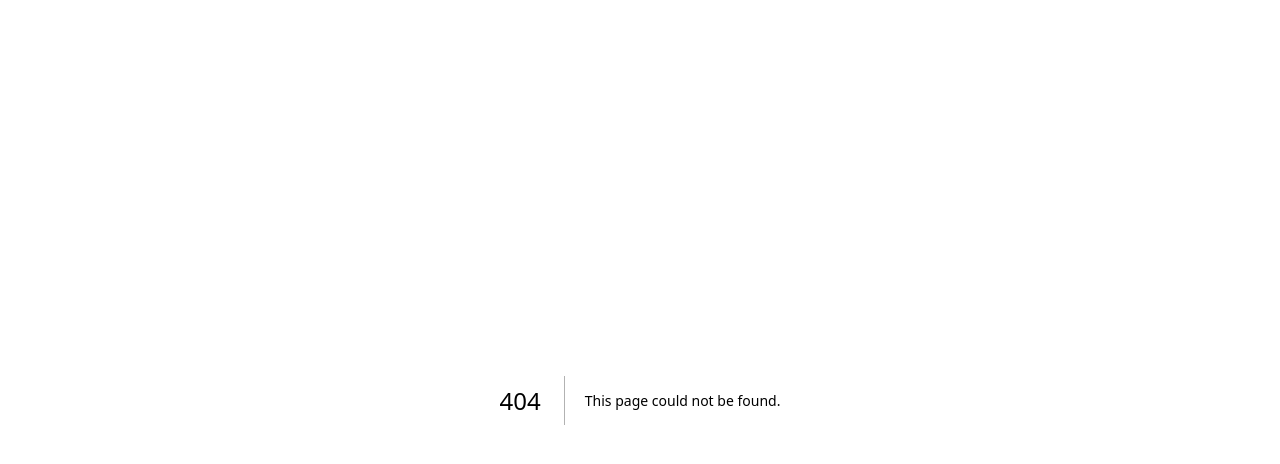
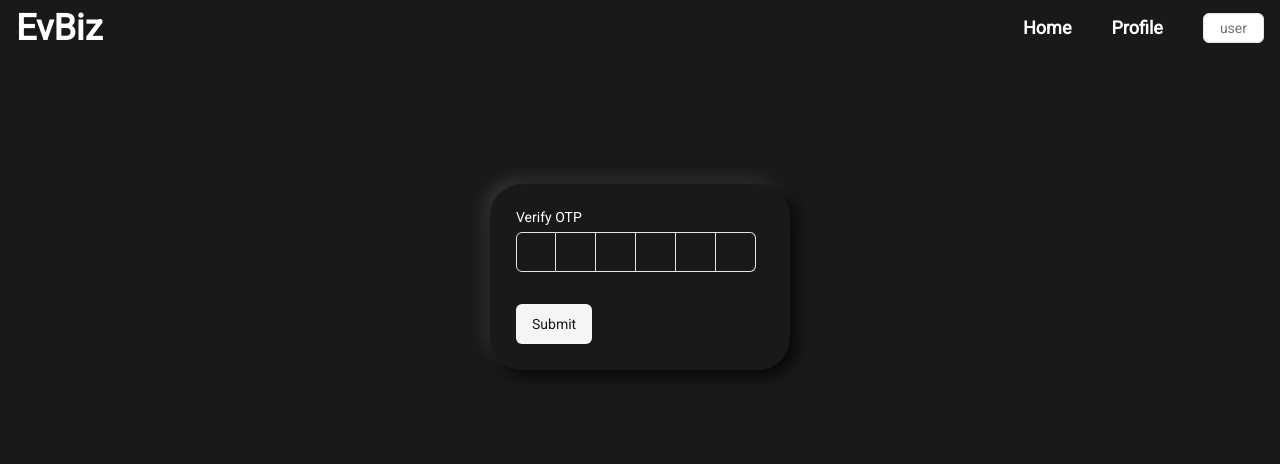
Before and after one commit to Atmajo/EvBiz, a Next.js app: page /profile/update/verify in a window 1280 px wide. Before the commit this address had no page. Shown: the top 464 px of the page. Built offline with nearby package versions, Linux system fonts and the light colour scheme; no server answers.

Commit message:
chore: Update global CSS styles and avatar component
- Update the background color and text color in the global CSS file to improve readability.
- Modify the avatar component to use black text color for the user's first name.

```diff
--- a/src/app/(root)/(routes)/profile/update/verfiy/page.tsx
+++ /dev/null
@@ -1,93 +0,0 @@
-"use client";
-
-import React from "react";
-import { zodResolver } from "@hookform/resolvers/zod";
-import { useForm } from "react-hook-form";
-import { z } from "zod";
-
-import { Button } from "@/components/ui/button";
-import {
-  Form,
-  FormControl,
-  FormField,
-  FormItem,
-  FormLabel,
-  FormMessage,
-} from "@/components/ui/form";
-import {
-  InputOTP,
-  InputOTPGroup,
-  InputOTPSeparator,
-  InputOTPSlot,
-} from "@/components/ui/input-otp";
-import { useRouter } from "next/navigation";
-import { useCookies } from "react-cookie";
-
-const formSchema = z.object({
-  phone: z
-    .string()
-    .min(10, {
-      message: "Username must be at least 10 digits.",
-    })
-    .max(10, {
-      message: "Username must be at least 10 digits.",
-    }),
-  github: z.string().url({ message: "Please enter a valid URL." }),
-  fb: z.string().url({ message: "Please enter a valid URL." }),
-  ig: z.string().url({ message: "Please enter a valid URL." }),
-  twitter: z.string().url({ message: "Please enter a valid URL." }),
-});
-
-const UpadteForn = () => {
-  const router = useRouter();
-  const [cookies, setCookie] = useCookies(["phone"]);
-  const form = useForm<z.infer<typeof formSchema>>({
-    resolver: zodResolver(formSchema),
-    defaultValues: {
-      phone: "",
-      github: "",
-      fb: "",
-      ig: "",
-      twitter: "",
-    },
-  });
-
-  function onSubmit(values: z.infer<typeof formSchema>) {
-    console.log(values);
-  }
-
-  return (
-    <Form {...form}>
-      <form onSubmit={form.handleSubmit(onSubmit)} className="space-y-8">
-        <FormField
-          control={form.control}
-          name="phone"
-          render={({ field }) => (
-            <FormItem className="flex flex-col justify-start items-start">
-              <FormLabel className="text-white">Phone No.</FormLabel>
-              <FormControl>
-                <InputOTP maxLength={6} {...field}>
-                  <InputOTPGroup>
-                    <InputOTPSlot index={0} />
-                    <InputOTPSlot index={1} />
-                    <InputOTPSlot index={2} />
-                    <InputOTPSeparator />
-                    <InputOTPSlot index={3} />
-                    <InputOTPSlot index={4} />
-                    <InputOTPSlot index={5} />
-                  </InputOTPGroup>
-                </InputOTP>
-              </FormControl>
-              <FormMessage />
-            </FormItem>
-          )}
-        />
-        <Button type="submit" variant={"secondary"}>
-          Submit
-        </Button>
-      </form>
-    </Form>
-  );
-};
-
-export default UpadteForn;
--- /dev/null
+++ b/src/app/(root)/(routes)/profile/update/verify/page.tsx
@@ -0,0 +1,91 @@
+"use client";
+
+import React from "react";
+import { zodResolver } from "@hookform/resolvers/zod";
+import { useForm } from "react-hook-form";
+import { z } from "zod";
+
+import { Button } from "@/components/ui/button";
+import {
+  Form,
+  FormControl,
+  FormDescription,
+  FormField,
+  FormItem,
+  FormLabel,
+  FormMessage,
+} from "@/components/ui/form";
+import {
+  InputOTP,
+  InputOTPGroup,
+  InputOTPSeparator,
+  InputOTPSlot,
+} from "@/components/ui/input-otp";
+import { useRouter } from "next/navigation";
+import { useCookies } from "react-cookie";
+
+import "@/styles/update-card.css";
+
+const formSchema = z.object({
+  otp: z.string().max(10, {
+    message: "OTP must be of 6 digits",
+  }),
+});
+
+const UpadteForn = () => {
+  const router = useRouter();
+  const [cookies] = useCookies(["phone"]);
+
+  const form = useForm<z.infer<typeof formSchema>>({
+    resolver: zodResolver(formSchema),
+    defaultValues: {
+      otp: "",
+    },
+  });
+
+  function onSubmit(values: z.infer<typeof formSchema>) {
+    console.log(values);
+    //if verified then:
+    router.push("/profile/update");
+  }
+
+  return (
+    <section className="flex flex-col justify-center items-center mt-32">
+      <div className="card">
+        <div className="p-4">
+          <Form {...form}>
+            <form onSubmit={form.handleSubmit(onSubmit)} className="space-y-8">
+              <FormField
+                control={form.control}
+                name="otp"
+                render={({ field }) => (
+                  <FormItem className="flex flex-col justify-start items-start">
+                    <FormLabel className="text-white">Verify OTP</FormLabel>
+                    <FormControl>
+                      <InputOTP maxLength={6} {...field}>
+                        <InputOTPGroup>
+                          <InputOTPSlot index={0} className="text-white" />
+                          <InputOTPSlot index={1} className="text-white" />
+                          <InputOTPSlot index={2} className="text-white" />
+                          <InputOTPSlot index={3} className="text-white" />
+                          <InputOTPSlot index={4} className="text-white" />
+                          <InputOTPSlot index={5} className="text-white" />
+                        </InputOTPGroup>
+                      </InputOTP>
+                    </FormControl>
+                    <FormMessage />
+                  </FormItem>
+                )}
+              />
+              <Button type="submit" variant={"secondary"}>
+                Submit
+              </Button>
+            </form>
+          </Form>
+        </div>
+      </div>
+    </section>
+  );
+};
+
+export default UpadteForn;
--- a/src/app/globals.css
+++ b/src/app/globals.css
@@ -64,6 +64,6 @@
     @apply border-border;
   }
   body {
-    @apply bg-background text-foreground;
+    @apply bg-[#191919] text-white;
   }
 }
--- a/src/components/avatar.tsx
+++ b/src/components/avatar.tsx
@@ -6,10 +6,10 @@ import React from "react";
 const AvatarProf = () => {
   const { user } = useUser();
   return (
-    <div className="flex justify-between items-center gap-4 bg-white border rounded-md px-4 py-2">
+    <div className="flex justify-between items-center gap-4 bg-white border rounded-md px-4 py-1">
       <UserButton />
       <div className="flex flex-col">
-        <h1 className="text-sm">{user?.firstName}</h1>
+        <h1 className="text-sm text-black">{user?.firstName}</h1>
         <p className="text-sm text-muted-foreground font-extralight">{"user"}</p>
       </div>
     </div>
--- a/src/components/navar.tsx
+++ b/src/components/navar.tsx
@@ -3,7 +3,14 @@ import Link from "next/link";
 import React from "react";
 import { Avatar } from "./ui/avatar";
 import AvatarProf from "./avatar";
-import { Sheet, SheetContent, SheetFooter, SheetHeader, SheetTrigger } from "./ui/sheet";
+import {
+  Sheet,
+  SheetClose,
+  SheetContent,
+  SheetFooter,
+  SheetHeader,
+  SheetTrigger,
+} from "./ui/sheet";
 import { MenuIcon } from "lucide-react";
 
 const Navbar = () => {
@@ -15,13 +22,13 @@ const Navbar = () => {
       <div className="md:flex items-center gap-10 hidden">
         <Link
           href="/home"
-          className="text-lg font-semibold text-muted-foreground hover:text-accent-foreground"
+          className="text-lg font-semibold hover:text-muted-foreground"
         >
           Home
         </Link>
         <Link
           href="/profile"
-          className="text-lg font-semibold text-muted-foreground hover:text-accent-foreground"
+          className="text-lg font-semibold hover:text-muted-foreground"
         >
           Profile
         </Link>
@@ -32,23 +39,24 @@ const Navbar = () => {
           <SheetTrigger asChild>
             <MenuIcon size={24} />
           </SheetTrigger>
-          <SheetContent className="w-60" side={"left"}>
-            <SheetHeader className="flex justify-start items-start">
-              <h1 className="text-4xl font-extrabold">Menu</h1>
-            </SheetHeader>
+          <SheetContent className="flex flex-col justify-between w-60 bg-[#191919] border-none" side={"left"}>
             <div className="flex flex-col py-5">
+              <SheetClose asChild>
                 <Link
                   href="/home"
-                className="text-lg font-semibold text-muted-foreground hover:text-accent-foreground py-5"
+                  className="text-lg font-semibold hover:text-muted-foreground py-5"
                 >
                   Home
                 </Link>
+              </SheetClose>
+              <SheetClose asChild>
                 <Link
                   href="/profile"
-                className="text-lg font-semibold text-muted-foreground hover:text-accent-foreground py-5"
+                  className="text-lg font-semibold hover:text-muted-foreground py-5"
                 >
                   Profile
                 </Link>
+              </SheetClose>
             </div>
             <SheetFooter>
               <AvatarProf />
--- a/src/components/profile-tab.tsx
+++ b/src/components/profile-tab.tsx
@@ -16,8 +16,7 @@ const ProfileTab = () => {
       <TooltipProvider>
         <Tooltip>
           <TooltipTrigger>
-            <Link href={`/profile`}>
-              <button className="button">
+            <Link href={`/profile`} className="button">
               <svg
                 xmlns="http://www.w3.org/2000/svg"
                 width="1em"
@@ -30,7 +29,6 @@ const ProfileTab = () => {
               >
                 <path d="M12 2.5a5.5 5.5 0 0 1 3.096 10.047 9.005 9.005 0 0 1 5.9 8.181.75.75 0 1 1-1.499.044 7.5 7.5 0 0 0-14.993 0 .75.75 0 0 1-1.5-.045 9.005 9.005 0 0 1 5.9-8.18A5.5 5.5 0 0 1 12 2.5ZM8 8a4 4 0 1 0 8 0 4 4 0 0 0-8 0Z"></path>
               </svg>
-              </button>
             </Link>
           </TooltipTrigger>
           <TooltipContent className="mb-2">Profile</TooltipContent>
@@ -38,8 +36,7 @@ const ProfileTab = () => {
 
         <Tooltip>
           <TooltipTrigger>
-            <Link href={`/profile/update`}>
-              <button className="button">
+            <Link href={`/profile/update`} className="button">
               <svg
                 viewBox="0 0 24 24"
                 width="1em"
@@ -72,7 +69,6 @@ const ProfileTab = () => {
                   ></path>
                 </g>
               </svg>
-              </button>
             </Link>
           </TooltipTrigger>
           <TooltipContent className="mb-2">Update</TooltipContent>
--- a/src/components/update-card.tsx
+++ b/src/components/update-card.tsx
@@ -1,8 +1,16 @@
+"use client";
+
 import React from "react";
+import { zodResolver } from "@hookform/resolvers/zod";
+import { useForm } from "react-hook-form";
+import { z } from "zod";
+
+import { useRouter } from "next/navigation";
+import { useCookies } from "react-cookie";
 
 import "@/styles/update-card.css";
 import { Skeleton } from "./ui/skeleton";
-import UpadteForn from "./update-form";
+import UpdateForm from "./update-form";
 
 interface UpdateCardProps {
   name: string;
@@ -11,6 +19,38 @@ interface UpdateCardProps {
 }
 
 const UpdateCard = ({ name, img, email }: UpdateCardProps) => {
+  const router = useRouter();
+  const [cookies, setCookie] = useCookies(["phone"]);
+
+  const formSchema = z.object({
+    phone: z
+      .string()
+      .min(10, {
+        message: "Username must be at least 10 digits.",
+      })
+      .max(10, {
+        message: "Username must be at least 10 digits.",
+      }),
+    github: z.string().url({ message: "Please enter a valid URL." }),
+    fb: z.string().url({ message: "Please enter a valid URL." }),
+    ig: z.string().url({ message: "Please enter a valid URL." }),
+    twitter: z.string().url({ message: "Please enter a valid URL." }),
+  });
+
+  const form = useForm<z.infer<typeof formSchema>>({
+    resolver: zodResolver(formSchema),
+    defaultValues: {
+      phone: "",
+    },
+  });
+
+  function onSubmit(values: z.infer<typeof formSchema>) {
+    console.log("Form submitted with values:", values);
+    alert(values);
+    // setCookie("phone", values.phone, { path: "/" });
+    // router.push("/profile/update/verify");
+  }
+
   return (
     <div className="card">
       <center>
@@ -49,7 +89,7 @@ const UpdateCard = ({ name, img, email }: UpdateCardProps) => {
           )}
         </div>
         <div className="mt-5">
-          <UpadteForn />
+          <UpdateForm />
         </div>
       </center>
     </div>
--- a/src/components/update-form.tsx
+++ b/src/components/update-form.tsx
@@ -9,7 +9,6 @@ import { Button } from "@/components/ui/button";
 import {
   Form,
   FormControl,
-  FormDescription,
   FormField,
   FormItem,
   FormLabel,
@@ -19,42 +18,37 @@ import { Input } from "@/components/ui/input";
 import { useRouter } from "next/navigation";
 import { useCookies } from "react-cookie";
 
+const UpdateForm = () => {
+  const router = useRouter();
+  const [cookies, setCookie] = useCookies(["phone"]);
+
 const formSchema = z.object({
   phone: z
     .string()
-    .min(10, {
-      message: "Username must be at least 10 digits.",
-    })
     .max(10, {
       message: "Username must be at least 10 digits.",
     }),
-  github: z.string().url({ message: "Please enter a valid URL." }),
-  fb: z.string().url({ message: "Please enter a valid URL." }),
-  ig: z.string().url({ message: "Please enter a valid URL." }),
-  twitter: z.string().url({ message: "Please enter a valid URL." }),
+  // github: z.string().url({ message: "Please enter a valid URL." }),
+  // fb: z.string().url({ message: "Please enter a valid URL." }),
+  // ig: z.string().url({ message: "Please enter a valid URL." }),
+  // twitter: z.string().url({ message: "Please enter a valid URL." }),
 });
 
-const UpadteForn = () => {
-  const router = useRouter();
-  const [cookies, setCookie] = useCookies(["phone"]);
   const form = useForm<z.infer<typeof formSchema>>({
     resolver: zodResolver(formSchema),
     defaultValues: {
       phone: "",
-      github: "",
-      fb: "",
-      ig: "",
-      twitter: "",
     },
   });
 
   function onSubmit(values: z.infer<typeof formSchema>) {
     console.log(values.phone);
-    // setCookie("phone", values.phone, { path: "/" });
-    // router.push("/profile/update/verify");
+    setCookie("phone", values.phone, { path: "/" });
+    router.push("/profile/update/verify");
   }
 
   return (
+    <div>
       <Form {...form}>
         <form onSubmit={form.handleSubmit(onSubmit)} className="space-y-8">
           <FormField
@@ -64,7 +58,7 @@ const UpadteForn = () => {
               <FormItem className="flex flex-col justify-start items-start">
                 <FormLabel className="text-white">Phone No.</FormLabel>
                 <FormControl>
-                <Input placeholder="+91 123-456-7890" {...field} />
+                  <Input placeholder="+91 123-456-7890" className="text-black" {...field} />
                 </FormControl>
                 <FormMessage />
               </FormItem>
@@ -75,7 +69,8 @@ const UpadteForn = () => {
           </Button>
         </form>
       </Form>
+    </div>
   );
 };
 
-export default UpadteForn;
+export default UpdateForm;
```
Lines whose indentation alone changed are shown as unchanged.
